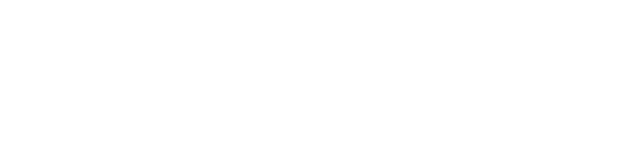
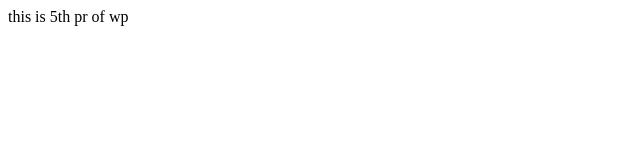
Before and after one commit to dharmpatel1/HTML, a plain HTML site: page Practical_5.html in a window 1280 px wide. Shown: the whole page, without its empty margins (0-640 px from the left). Drawn offline with Linux system fonts and the light colour scheme.

Commit message:
add content

```diff
--- a/Practical_5.html
+++ b/Practical_5.html
@@ -7,6 +7,6 @@
     <title>Practical_5</title>
 </head>
 <body>
-
+    this is 5th pr of wp
 </body>
 </html>
```
